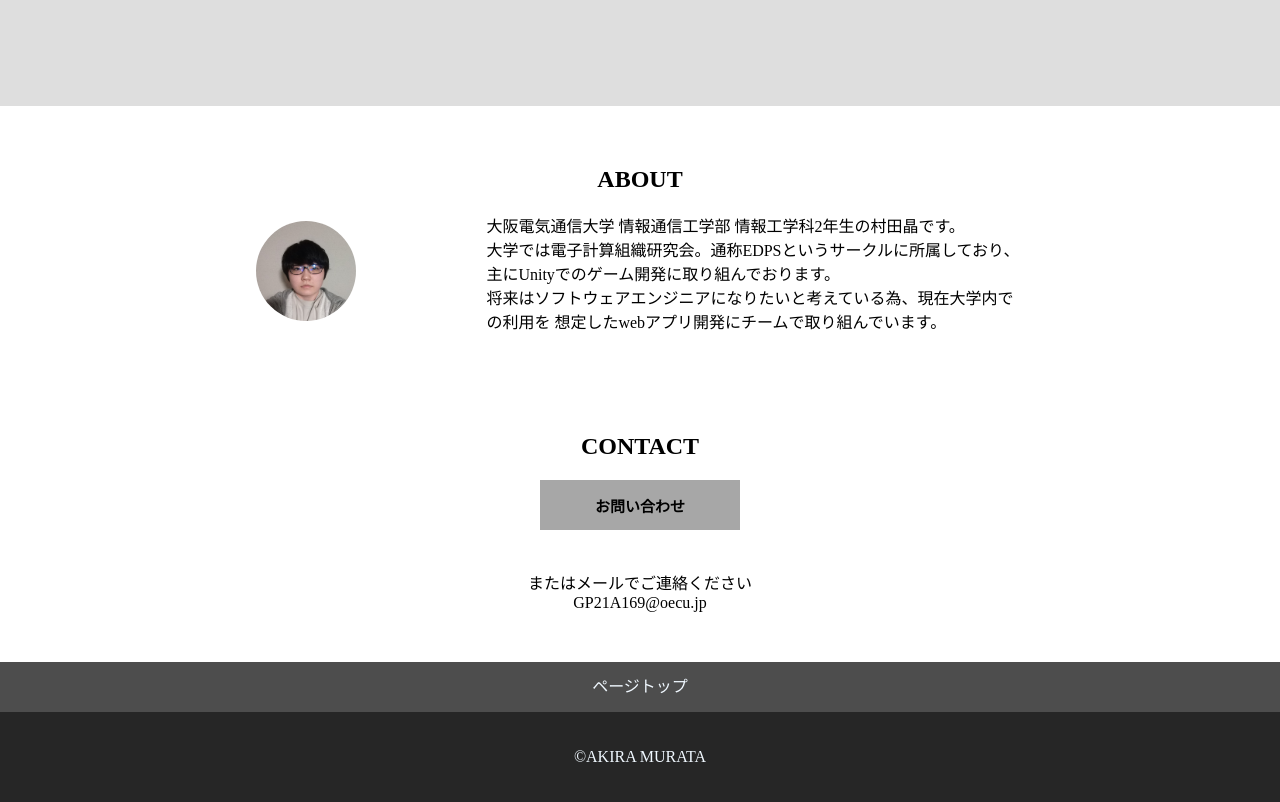
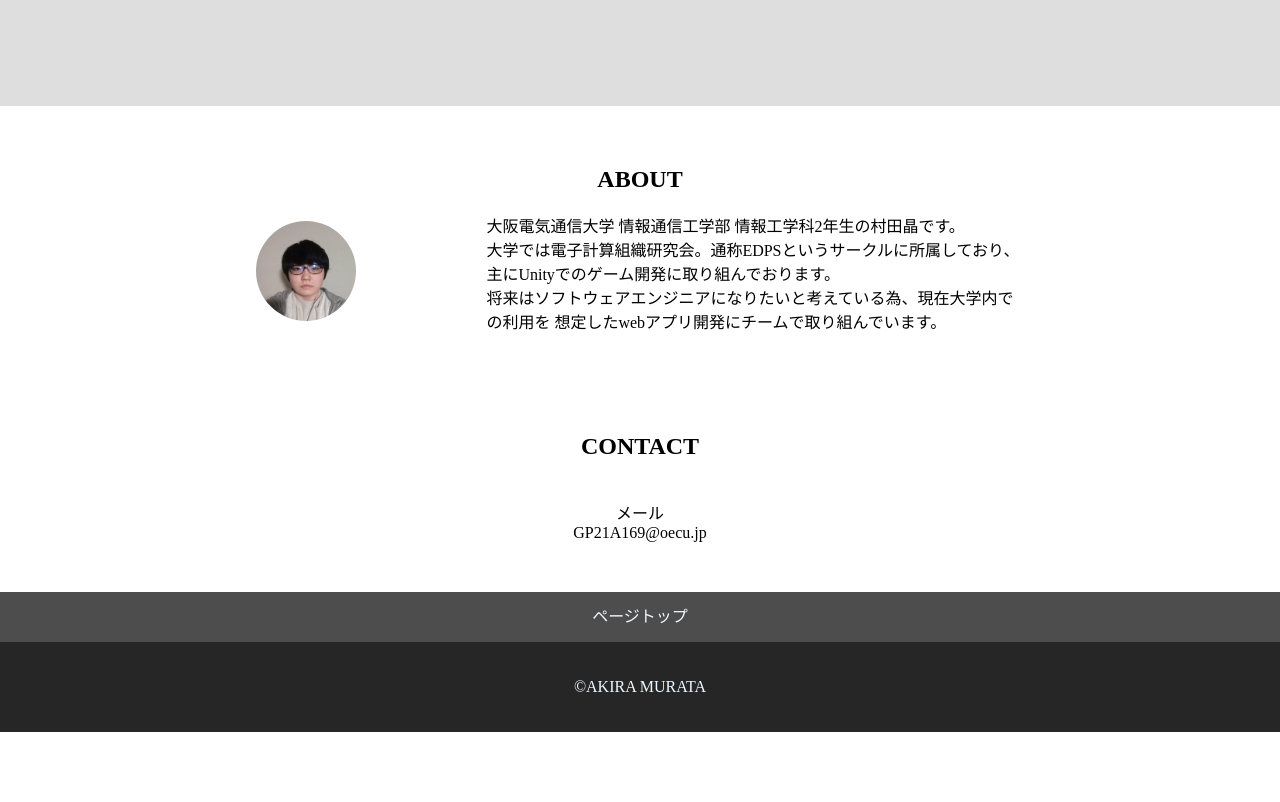
Before and after one commit to axz369/akira.murata_portfolio_repository, a plain HTML site: page index.html in a window 1280 px wide. Shown: the part 694-1496 px from the top of the page. After the commit the page ends 1426 px from the top, so only its background shows below. Drawn offline with nearby package versions, Linux system fonts and the light colour scheme; some packages are replaced by stand-ins of ours.

Commit message:
[exit]googleformコメントアウト

```diff
--- a/index.html
+++ b/index.html
@@ -58,6 +58,7 @@
 
         <section class="contact section" id="contact">
             <h2 class="title">CONTACT</h2>
+            <!--
             <div class="contact-list">
               <button id="modalOpen" class="button">お問い合わせ</button>
               <div id="easyModal" class="modal">
@@ -72,8 +73,9 @@
                 </div>
               </div>
             </div>
+            -->
             <div class="mail">
-              <p>またはメールでご連絡ください</p>
+              <p>メール</p>
               <p>GP21A169@oecu.jp</p>
             </div>
 
```
